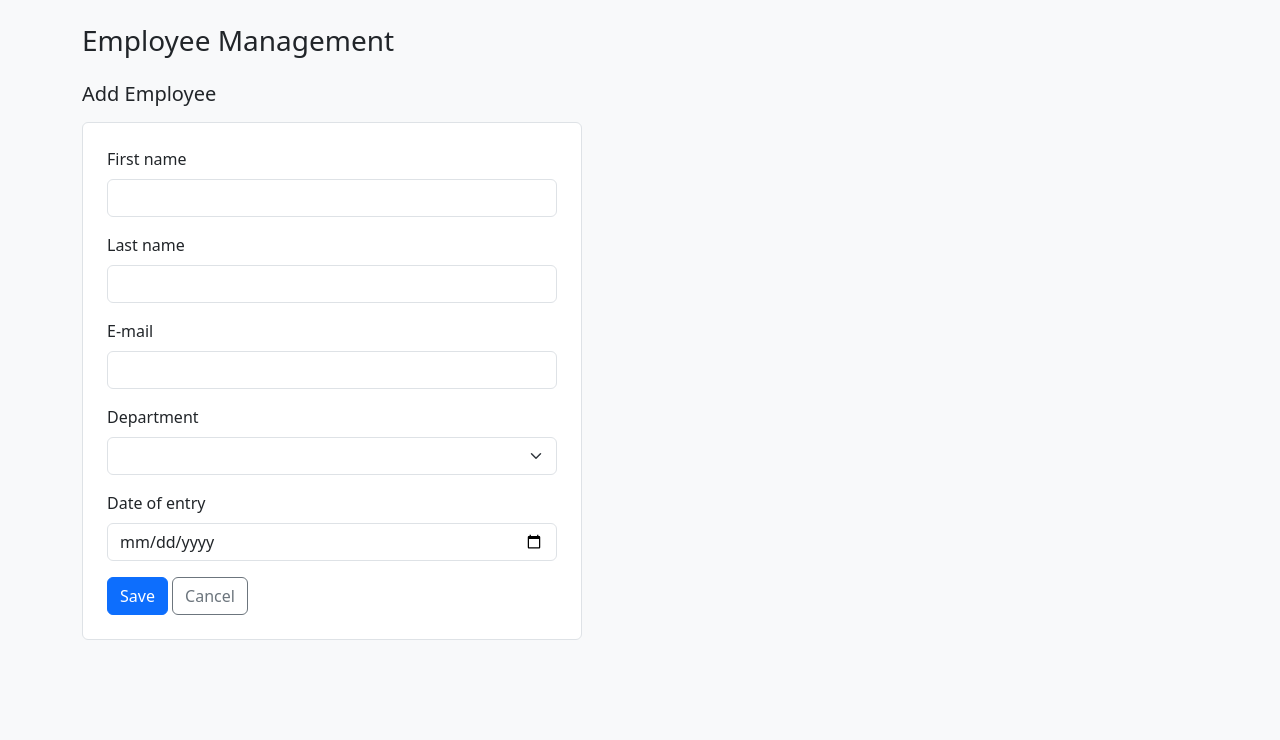
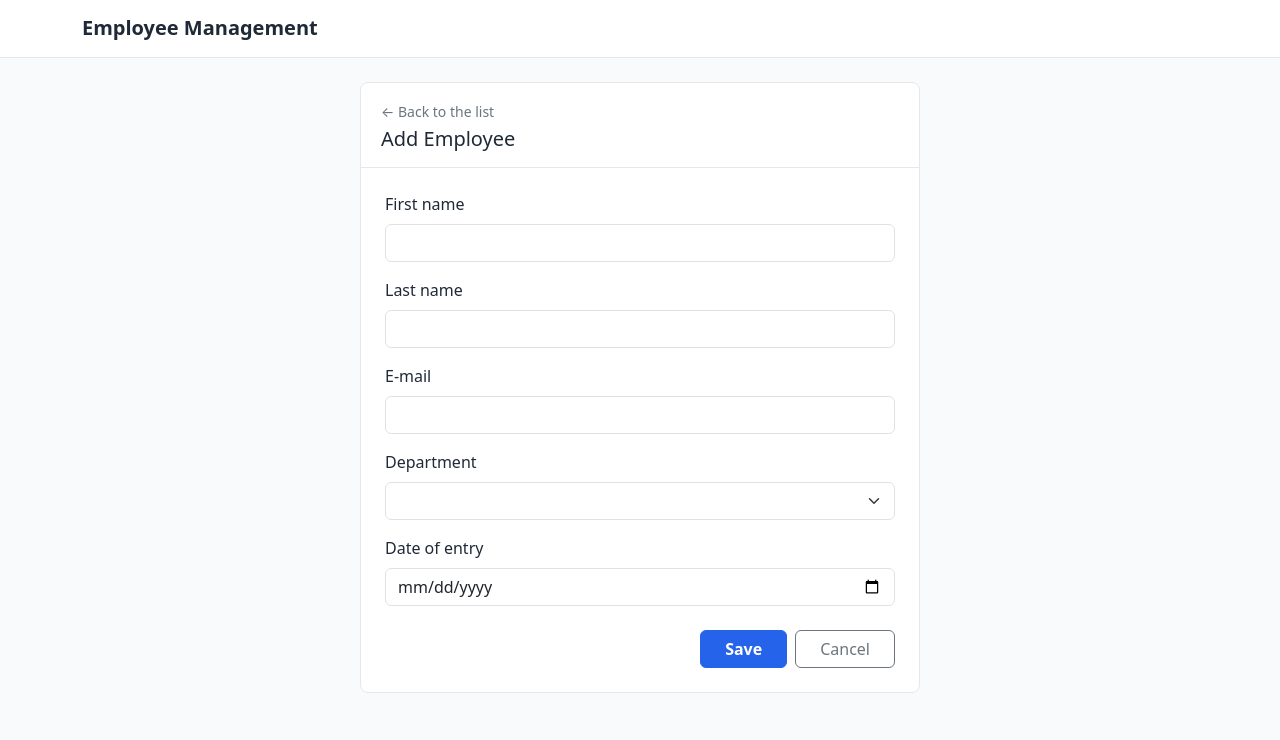
Before and after one commit to meszyyy/employeeMngmnt, a PHP site: page /edit.php in a window 1280 px wide. Shown: the top 740 px of the page. Run offline with PHP 8.4, Linux system fonts and the light colour scheme; data that the repository does not hold is empty; some libraries are stand-ins or nearby versions.

Commit message:
Modernize web UI

```diff
--- a/web/public/edit.php
+++ b/web/public/edit.php
@@ -52,9 +52,13 @@ $departments = $employeeRepository->getDepartments();
 require __DIR__ . '/../templates/header.php';
 ?>
 
-<h2 class="h5 mb-3"><?= $employee === null ? 'Add Employee' : 'Edit Employee' ?></h2>
+<div class="app-card mx-auto" style="max-width: 560px">
+    <div class="app-card-header">
+        <a href="index.php" class="small text-secondary text-decoration-none">&larr; Back to the list</a>
+        <h1 class="h5 mb-0 mt-1"><?= $employee === null ? 'Add Employee' : 'Edit Employee' ?></h1>
+    </div>
 
-<form method="post" class="bg-white p-4 rounded border" style="max-width: 500px">
+    <form method="post" class="p-4">
         <div class="mb-3">
             <label for="FirstName" class="form-label">First name</label>
             <input type="text" id="FirstName" name="FirstName" maxlength="100"
@@ -107,8 +111,11 @@ require __DIR__ . '/../templates/header.php';
             <?php endif; ?>
         </div>
 
-    <button type="submit" class="btn btn-primary">Save</button>
-    <a href="index.php" class="btn btn-outline-secondary">Cancel</a>
+        <div class="d-flex justify-content-end gap-2 pt-2">
+            <button type="submit" class="btn btn-primary px-4">Save</button>
+            <a href="index.php" class="btn btn-outline-secondary px-4">Cancel</a>
+        </div>
     </form>
+</div>
 
 <?php require __DIR__ . '/../templates/footer.php'; ?>
--- /dev/null
+++ b/web/public/style.css
@@ -0,0 +1,99 @@
+/*
+ * Shared color palette - the same colors as in the WinForms app.
+ */
+:root {
+    --app-primary: #2563eb;
+    --app-primary-hover: #1d4ed8;
+    --app-danger: #b91c1c;
+    --app-text: #1f2937;
+    --app-text-muted: #6b7280;
+    --app-header-bg: #f3f4f6;
+    --app-border: #e5e7eb;
+    --app-page-bg: #f9fafb;
+    --app-selection: #dbeafe;
+}
+
+body {
+    background-color: var(--app-page-bg);
+    color: var(--app-text);
+}
+
+/* Top bar */
+.app-header {
+    background-color: #fff;
+    border-bottom: 1px solid var(--app-border);
+}
+
+.app-header a {
+    color: var(--app-text);
+    text-decoration: none;
+}
+
+/* Cards (the white boxes around the table and the form) */
+.app-card {
+    background-color: #fff;
+    border: 1px solid var(--app-border);
+    border-radius: 0.5rem;
+}
+
+.app-card-header {
+    padding: 1rem 1.25rem;
+    border-bottom: 1px solid var(--app-border);
+}
+
+/* Buttons */
+.btn-primary {
+    --bs-btn-bg: var(--app-primary);
+    --bs-btn-border-color: var(--app-primary);
+    --bs-btn-hover-bg: var(--app-primary-hover);
+    --bs-btn-hover-border-color: var(--app-primary-hover);
+    --bs-btn-active-bg: var(--app-primary-hover);
+    --bs-btn-active-border-color: var(--app-primary-hover);
+    font-weight: 600;
+}
+
+.btn-outline-danger {
+    --bs-btn-color: var(--app-danger);
+    --bs-btn-border-color: var(--app-danger);
+    --bs-btn-hover-bg: var(--app-danger);
+    --bs-btn-hover-border-color: var(--app-danger);
+}
+
+/* Table - same look as the WinForms grid */
+.app-table {
+    margin-bottom: 0;
+}
+
+.app-table thead th {
+    background-color: var(--app-header-bg);
+    color: #374151;
+    font-weight: 600;
+    border-bottom: 1px solid var(--app-border);
+    padding: 0.75rem 1.25rem;
+    white-space: nowrap;
+}
+
+.app-table td {
+    padding: 0.6rem 1.25rem;
+    vertical-align: middle;
+    border-color: var(--app-border);
+}
+
+.app-table tbody tr:hover > td {
+    background-color: var(--app-selection);
+}
+
+.app-table tbody tr:last-child > td {
+    border-bottom: 0;
+}
+
+/* Form fields: blue focus ring in the primary color */
+.form-control:focus,
+.form-select:focus {
+    border-color: var(--app-primary);
+    box-shadow: 0 0 0 0.2rem rgba(37, 99, 235, 0.2);
+}
+
+.form-label {
+    font-weight: 500;
+}
--- a/web/templates/footer.php
+++ b/web/templates/footer.php
@@ -1,3 +1,3 @@
-</div>
+</main>
 </body>
 </html>
--- a/web/templates/header.php
+++ b/web/templates/header.php
@@ -5,7 +5,12 @@
     <meta name="viewport" content="width=device-width, initial-scale=1">
     <title>Employee Management</title>
     <link href="https://cdn.jsdelivr.net/npm/bootstrap@5.3.3/dist/css/bootstrap.min.css" rel="stylesheet">
+    <link href="style.css" rel="stylesheet">
 </head>
-<body class="bg-light">
-<div class="container py-4">
-    <h1 class="h3 mb-4">Employee Management</h1>
+<body>
+<header class="app-header mb-4">
+    <div class="container py-3">
+        <a href="index.php" class="h5 mb-0 fw-semibold">Employee Management</a>
+    </div>
+</header>
+<main class="container pb-5">
```
Also changed, not shown: web/public/index.php (+24 -3 lines). Lines whose indentation alone changed are shown as unchanged.
